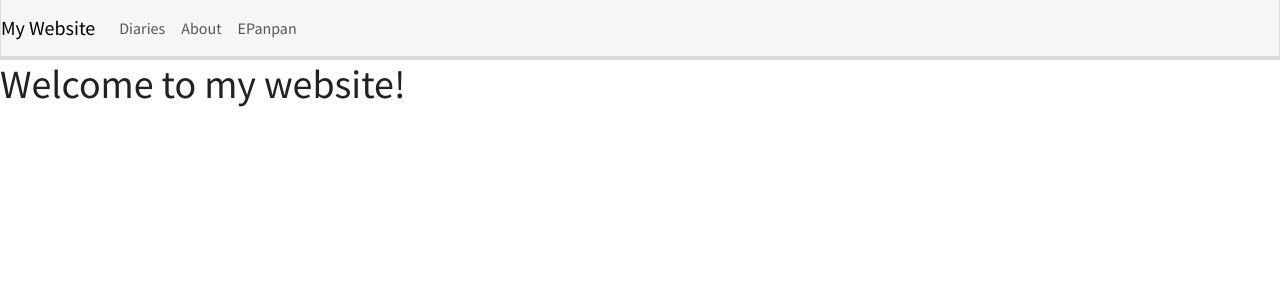
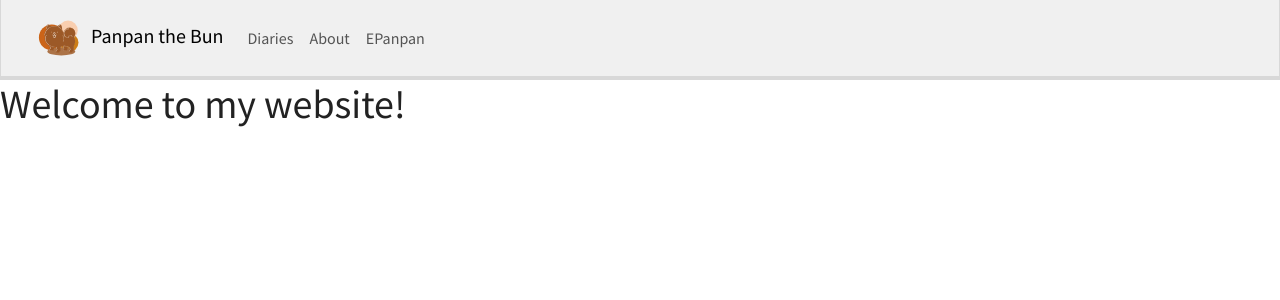
Before and after one commit to Emma3434/panpan_the_bun_web, a React (Create React App) app: page / in a window 1280 px wide. Shown: the top 300 px of the page. Built offline with nearby package versions, Linux system fonts and the light colour scheme.

Commit message:
navbar draft

```diff
--- /dev/null
+++ b/src/components/Navbar.js
@@ -0,0 +1,29 @@
+import React from 'react';
+import { Navbar, Nav } from 'react-bootstrap';
+import { Link } from 'react-router-dom';
+
+import logo from "../panpan-the-bun.svg";
+
+function NavBar() {
+  return (
+    <Navbar bg="secondary" variant="light" expand="md" sticky="top" style = {{padding: "0.5rem 2rem"}}>
+      <Navbar.Brand as={Link} to="/">
+        <img src={logo} alt="logo" height="50" style={{ marginRight: "0.5rem" }} />
+        Panpan the Bun
+      </Navbar.Brand>
+      <Navbar.Toggle aria-controls="basic-navbar-nav" />
+      <Navbar.Collapse id="basic-navbar-nav">
+        <Nav className="mr-auto">
+            <Nav.Link as={Link} to="/diaries">Diaries</Nav.Link>
+            <Nav.Link as={Link} to="/about">About</Nav.Link>
+            <Nav.Link as={Link} to="/epanpan">
+                {/* <i className="fas fa-exclamation" style={{ marginRight: '0.5rem' }}></i> */}
+                EPanpan
+            </Nav.Link>
+        </Nav>
+      </Navbar.Collapse>
+    </Navbar>
+  );
+}
+
+export default NavBar;
--- a/src/pages/HomePage.js
+++ b/src/pages/HomePage.js
@@ -1,23 +1,27 @@
 import React from 'react';
 import { Link } from 'react-router-dom';
-import { Navbar, Nav } from 'react-bootstrap';
+import Navbar from '../components/Navbar';
 
 function HomePage() {
   return (
     <div>
-      <Navbar bg="light" expand="lg">
-        <Navbar.Brand href="/">My Website</Navbar.Brand>
-        <Navbar.Toggle aria-controls="basic-navbar-nav" />
-        <Navbar.Collapse id="basic-navbar-nav">
-          <Nav className="mr-auto">
-            <Nav.Link as={Link} to="/diaries">Diaries</Nav.Link>
-            <Nav.Link as={Link} to="/about">About</Nav.Link>
-            <Nav.Link as={Link} to="/epanpan">EPanpan</Nav.Link>
-          </Nav>
-        </Navbar.Collapse>
-      </Navbar>
+      <Navbar />
       <h1>Welcome to my website!</h1>
     </div>
+    // <div>
+    //   <Navbar bg="light" expand="lg">
+    //     <Navbar.Brand href="/">My Website</Navbar.Brand>
+    //     <Navbar.Toggle aria-controls="basic-navbar-nav" />
+    //     <Navbar.Collapse id="basic-navbar-nav">
+    //       <Nav className="mr-auto">
+    //         <Nav.Link as={Link} to="/diaries">Diaries</Nav.Link>
+    //         <Nav.Link as={Link} to="/about">About</Nav.Link>
+    //         <Nav.Link as={Link} to="/epanpan">EPanpan</Nav.Link>
+    //       </Nav>
+    //     </Navbar.Collapse>
+    //   </Navbar>
+    //   <h1>Welcome to my website!</h1>
+    // </div>
   );
 }
 
```
Also changed, not shown: src/logo.svg (deleted), src/panpan-the-bun.svg (added).
